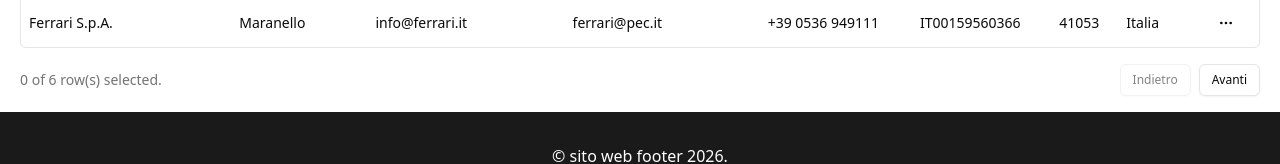
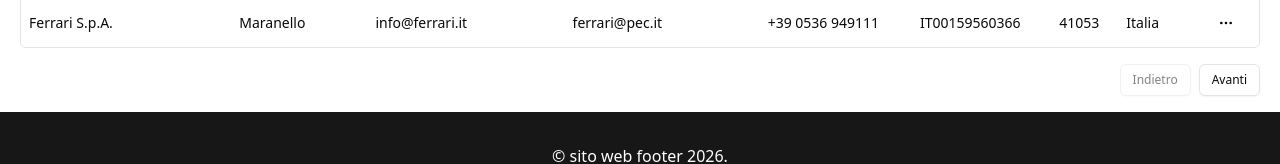
Before and after one commit to LokyV1/ConfinTest, a React (Vite) app: page / in a window 1280 px wide. Shown: the part 396-560 px from the top of the page. Built offline with nearby package versions, Linux system fonts and the light colour scheme.

Commit message:
feat: Implement core dashboard components, including a data table with CRUD operations, a footer, and application routing.

```diff
--- a/src/AppRouter.tsx
+++ b/src/AppRouter.tsx
@@ -35,7 +35,7 @@
       <Route path="/" element={<Home />} />
       <Route path="/grafici" element={<Grafici />} />
       <Route path="/docs" element={<Docs />} />
-      {/* Fallback route */}
+      {/* Route per pagina non trovata */ }
       <Route
         path="*"
         element={
--- a/src/components/DashboardComponents.tsx
+++ b/src/components/DashboardComponents.tsx
@@ -225,7 +225,7 @@
   ]);
   const [sorting, setSorting] = React.useState<SortingState>([]);
   const [columnFilters, setColumnFilters] = React.useState<ColumnFiltersState>(
-    []
+    [],
   );
   const [columnVisibility, setColumnVisibility] =
     React.useState<VisibilityState>({});
@@ -237,7 +237,7 @@
 
   const handleUpdate = (updatedAzienda: Azienda) => {
     setData((prev) =>
-      prev.map((a) => (a.id === updatedAzienda.id ? updatedAzienda : a))
+      prev.map((a) => (a.id === updatedAzienda.id ? updatedAzienda : a)),
     );
     toast.success("Azienda aggiornata con successo");
   };
@@ -321,7 +321,7 @@
     onRowSelectionChange: setRowSelection,
     initialState: {
       pagination: {
-        pageSize: 5,
+        pageSize: 5, //numero di righe per pagina
       },
     },
     state: {
@@ -383,7 +383,7 @@
                         ? null
                         : flexRender(
                             header.column.columnDef.header,
-                            header.getContext()
+                            header.getContext(),
                           )}
                     </TableHead>
                   );
@@ -402,7 +402,7 @@
                     <TableCell key={cell.id}>
                       {flexRender(
                         cell.column.columnDef.cell,
-                        cell.getContext()
+                        cell.getContext(),
                       )}
                     </TableCell>
                   ))}
@@ -422,10 +422,10 @@
         </Table>
       </div>
       <div className="flex items-center justify-end space-x-2 py-4">
-        <div className="text-muted-foreground flex-1 text-sm">
-          {table.getFilteredSelectedRowModel().rows.length} of{" "}
-          {table.getFilteredRowModel().rows.length} row(s) selected.
-        </div>
+        {/* <div className="text-muted-foreground flex-1 text-sm">
+          {table.getFilteredSelectedRowModel().rows.length} di{" "}
+          {table.getFilteredRowModel().rows.length} righe visualizzate.
+        </div> */}
         <div className="space-x-2">
           <Button
             variant="outline"
@@ -508,7 +508,7 @@
             <DialogHeader>
               <DialogTitle>Modifica Azienda</DialogTitle>
               <DialogDescription>
-                Aggiorna le informazioni dell'azienda qui sotto.
+                Aggiorna le informazioni dell'azienda.
               </DialogDescription>
             </DialogHeader>
             <div className="grid gap-4 py-4 max-h-[60vh] overflow-y-auto px-1">
@@ -759,7 +759,7 @@
         <DialogHeader>
           <DialogTitle>Aggiungi Nuova Azienda</DialogTitle>
           <DialogDescription>
-            Inserisci i dettagli della nuova azienda qui sotto.
+            Inserisci i dettagli della nuova azienda.
           </DialogDescription>
         </DialogHeader>
         <form onSubmit={handleSubmit}>
--- a/src/components/ui/footer.tsx
+++ b/src/components/ui/footer.tsx
@@ -4,7 +4,7 @@
   return (
     <footer
       style={{
-        backgroundColor: "#1a1a1a",
+        backgroundColor: "#171717",
         color: "#fff",
         padding: "2rem",
         textAlign: "center",
```
Also changed, not shown: 1 other file (tests, documents, lock files or other folders).
